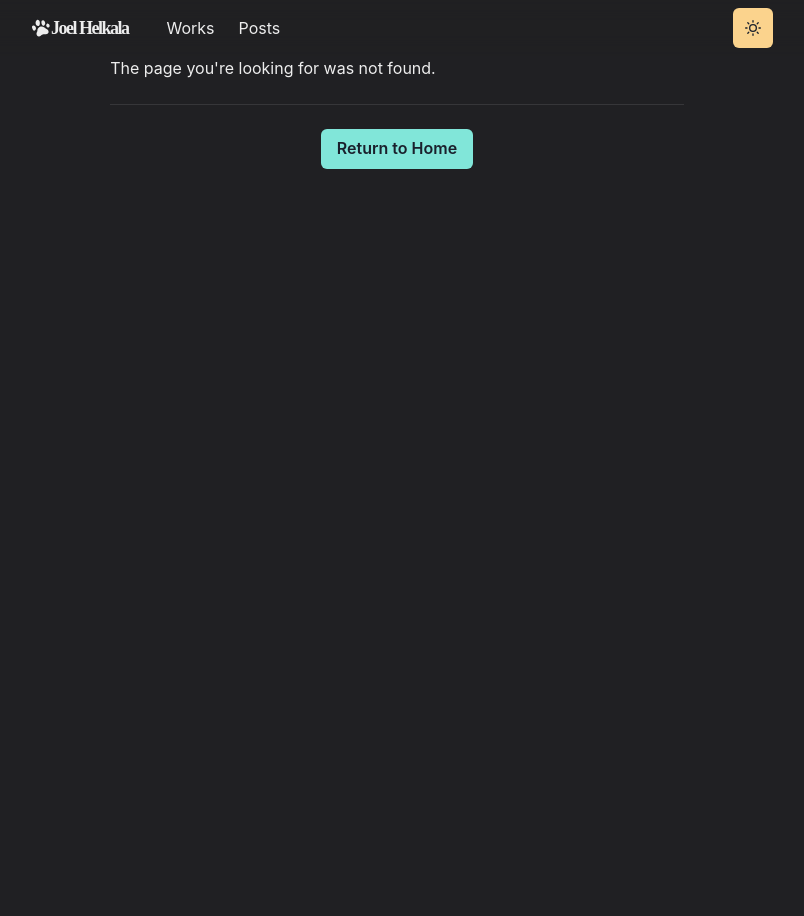
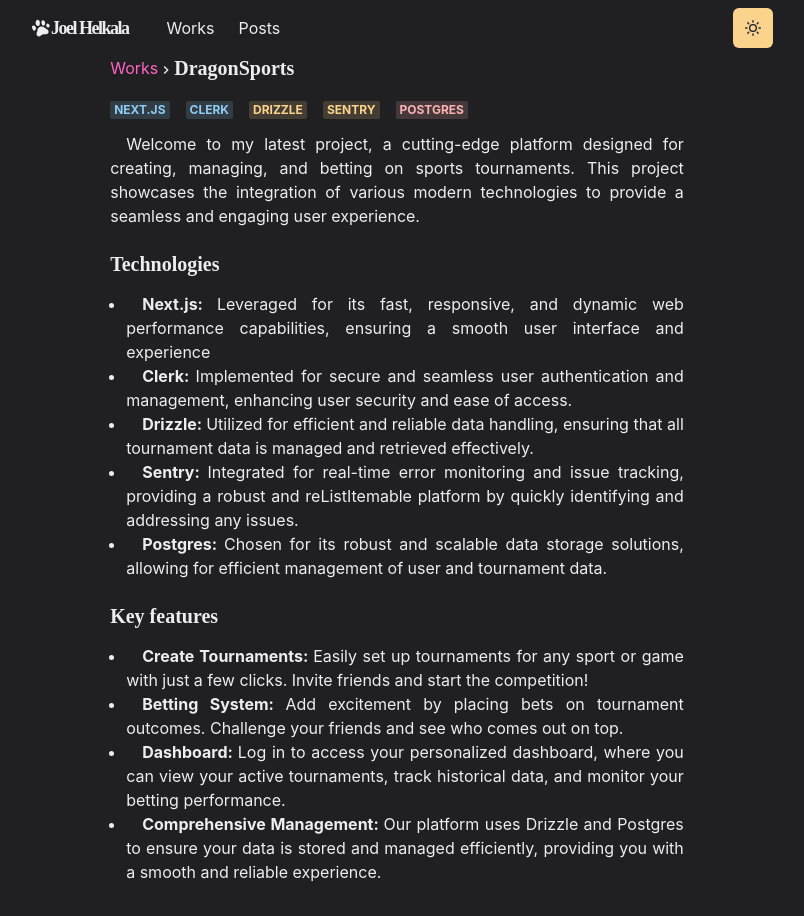
Before and after one commit to kiroyuu/website, a Next.js app: page /works/dragonsports in a window 1280 px wide. Before the commit this address had no page. Shown: the whole page, without its empty margins (243-1047 px from the left). Before the commit the page ends 800 px from the top, so only its background shows below. Built offline with nearby package versions, Linux system fonts and the light colour scheme.

Commit message:
add dragonsports & own app

```diff
--- a/components/grid-item.js
+++ b/components/grid-item.js
@@ -13,9 +13,11 @@
         placeholder="blur"
         loading="lazy"
       />
+
       <LinkOverlay href={href} target="_blank">
         <Text mt={2}>{title}</Text>
       </LinkOverlay>
+
       <Text fontSize={14}>{children}</Text>
     </LinkBox>
   </Box>
@@ -37,6 +39,7 @@
         className="grid-item-thumbnail"
         placeholder="blur"
       />
+
       <NextLink href={`/works/${id}`} passHref scroll={false}>
         <LinkOverlay>
           <Text mt={2} fontSize={20}>
@@ -44,6 +47,7 @@
           </Text>
         </LinkOverlay>
       </NextLink>
+
       <Text fontSize={14}>{children}</Text>
     </LinkBox>
   </Box>
--- /dev/null
+++ b/pages/works/dragonsports.js
@@ -0,0 +1,79 @@
+import { Container, Text, Heading, Box, Badge, UnorderedList, ListItem } from "@chakra-ui/react";
+import Paragraph from "../../components/paragraph";
+import { WorkTitle } from "../../components/works";
+
+const Dragonsports = () => {
+  return (
+    <Container>
+      <WorkTitle>DragonSports</WorkTitle>
+
+      <Box marginBottom={3}>
+        <Badge colorScheme="blue" mr={4}>Next.js</Badge>
+
+        <Badge colorScheme="blue" mr={4}>Clerk</Badge>
+
+        <Badge colorScheme="orange" mr={4}>Drizzle</Badge>
+
+        <Badge colorScheme="orange" mr={4}>Sentry</Badge>
+
+        <Badge colorScheme="red" mr={4}>Postgres</Badge>
+      </Box>
+
+      <Paragraph>Welcome to my latest project, a cutting-edge platform designed for creating, managing, and betting on sports tournaments. This project showcases the integration of various modern technologies to provide a seamless and engaging user experience.</Paragraph>
+
+      <Heading as="h3" fontSize={20} mb={4} mt={6}>
+        Technologies
+      </Heading>
+
+      <Paragraph>
+        <UnorderedList>
+          <ListItem>
+            <Text as="span" fontWeight="bold">Next.js: </Text>Leveraged for its fast, responsive, and dynamic web performance capabilities, ensuring a smooth user interface and experience
+          </ListItem>
+
+          <ListItem>
+            <Text as="span" fontWeight="bold">Clerk: </Text>Implemented for secure and seamless user authentication and management, enhancing user security and ease of access.
+          </ListItem>
+
+          <ListItem>
+            <Text as="span" fontWeight="bold">Drizzle: </Text>Utilized for efficient and reliable data handling, ensuring that all tournament data is managed and retrieved effectively.
+          </ListItem>
+
+          <ListItem>
+            <Text as="span" fontWeight="bold">Sentry: </Text>Integrated for real-time error monitoring and issue tracking, providing a robust and reListItemable platform by quickly identifying and addressing any issues.
+          </ListItem>
+
+          <ListItem>
+            <Text as="span" fontWeight="bold">Postgres: </Text>Chosen for its robust and scalable data storage solutions, allowing for efficient management of user and tournament data.
+          </ListItem>
+        </UnorderedList>
+      </Paragraph>
+
+      <Heading as="h3" fontSize={20} mb={4} mt={6}>
+        Key features
+      </Heading>
+
+      <Paragraph>
+        <UnorderedList>
+          <ListItem>
+            <Text as="span" fontWeight="bold">Create Tournaments: </Text>Easily set up tournaments for any sport or game with just a few clicks. Invite friends and start the competition!
+          </ListItem>
+
+          <ListItem>
+            <Text as="span" fontWeight="bold">Betting System: </Text>Add excitement by placing bets on tournament outcomes. Challenge your friends and see who comes out on top.
+          </ListItem>
+
+          <ListItem>
+            <Text as="span" fontWeight="bold">Dashboard: </Text>Log in to access your personalized dashboard, where you can view your active tournaments, track historical data, and monitor your betting performance.
+          </ListItem>
+
+          <ListItem>
+            <Text as="span" fontWeight="bold">Comprehensive Management: </Text>Our platform uses Drizzle and Postgres to ensure your data is stored and managed efficiently, providing you with a smooth and reliable experience.
+          </ListItem>
+        </UnorderedList>
+      </Paragraph>
+    </Container>
+  );
+};
+
+export default Dragonsports;
```
Also changed, not shown: pages/index.js (+11 -13 lines), pages/works.js (+20 -0 lines), pages/works/flare.js (added, +44 -0 lines), 2 other files (tests, documents, lock files or other folders).
